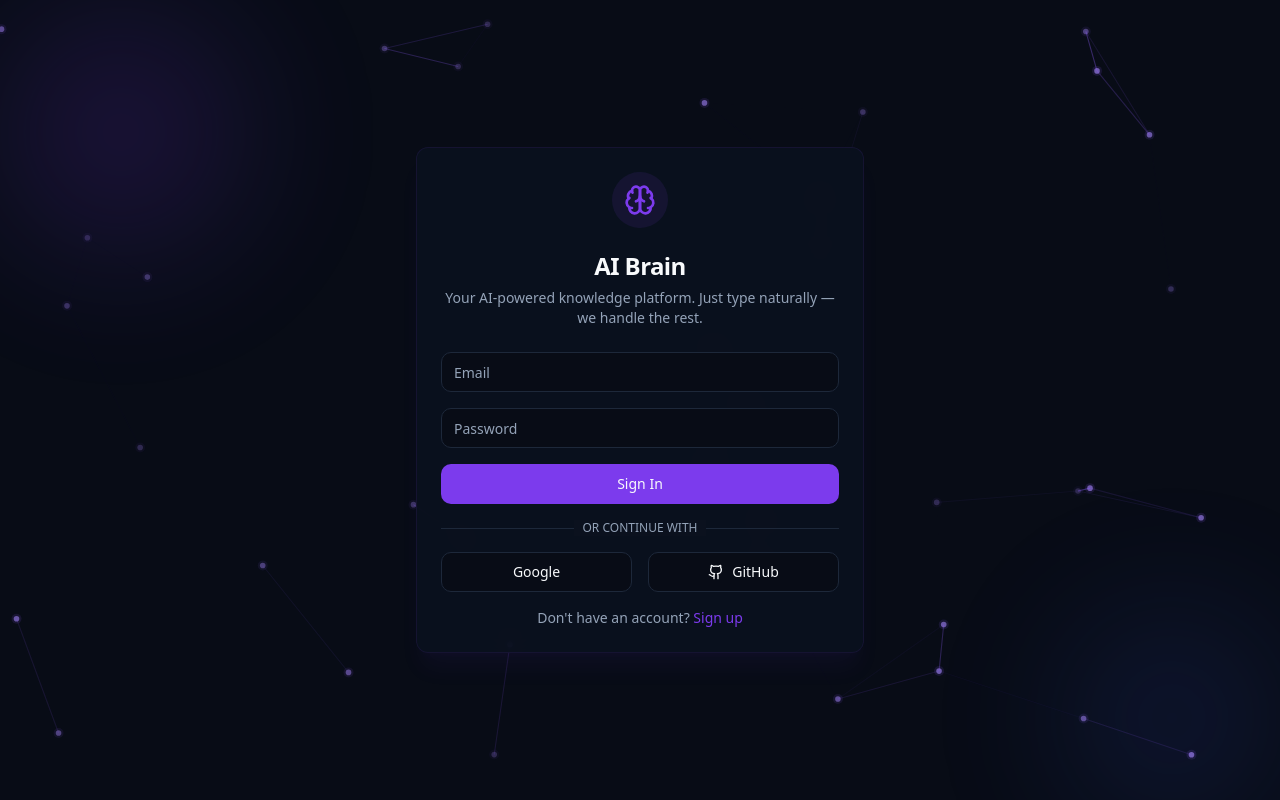
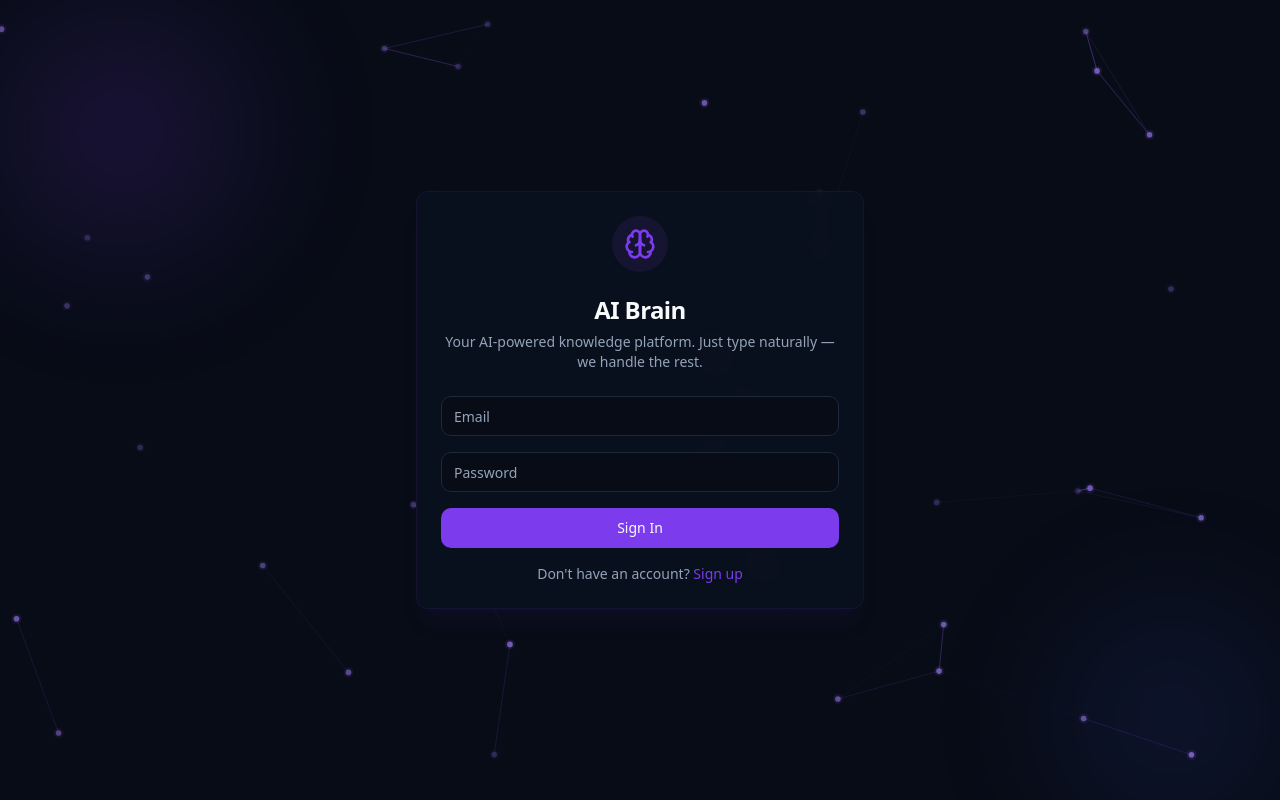
Before and after one commit to shubampednekar/ai-brain, a React (Vite) app in the folder apps/web/: page /login in a window 1280 px wide. Built offline with nearby package versions, Linux system fonts and the light colour scheme; no server answers.

Commit message:
removed google login and github login

```diff
--- a/apps/web/src/modules/auth/components/LoginPage.tsx
+++ b/apps/web/src/modules/auth/components/LoginPage.tsx
@@ -1,6 +1,6 @@
 import { useState } from 'react';
 import { useNavigate } from 'react-router-dom';
-import { Brain, Github } from 'lucide-react';
+import { Brain } from 'lucide-react';
 import { useAuth } from './AuthProvider';
 import { Button } from '@/shared/components/ui/button';
 import { Input } from '@/shared/components/ui/input';
@@ -12,7 +12,7 @@ interface LoginPageProps {
 
 export function LoginPage({ redirect = '/' }: LoginPageProps) {
   const navigate = useNavigate();
-  const { signIn, signUp, signInWithOAuth } = useAuth();
+  const { signIn, signUp } = useAuth();
   const [email, setEmail] = useState('');
   const [password, setPassword] = useState('');
   const [fullName, setFullName] = useState('');
@@ -80,25 +80,6 @@ export function LoginPage({ redirect = '/' }: LoginPageProps) {
             </Button>
           </form>
 
-          <div className="relative">
-            <div className="absolute inset-0 flex items-center">
-              <span className="w-full border-t" />
-            </div>
-            <div className="relative flex justify-center text-xs uppercase">
-              <span className="bg-card px-2 text-muted-foreground">Or continue with</span>
-            </div>
-          </div>
-
-          <div className="grid grid-cols-2 gap-4">
-            <Button variant="outline" onClick={() => signInWithOAuth('google')}>
-              Google
-            </Button>
-            <Button variant="outline" onClick={() => signInWithOAuth('github')}>
-              <Github className="h-4 w-4" />
-              GitHub
-            </Button>
-          </div>
-
           <p className="text-center text-sm text-muted-foreground">
             {isSignUp ? 'Already have an account?' : "Don't have an account?"}{' '}
             <button
```
